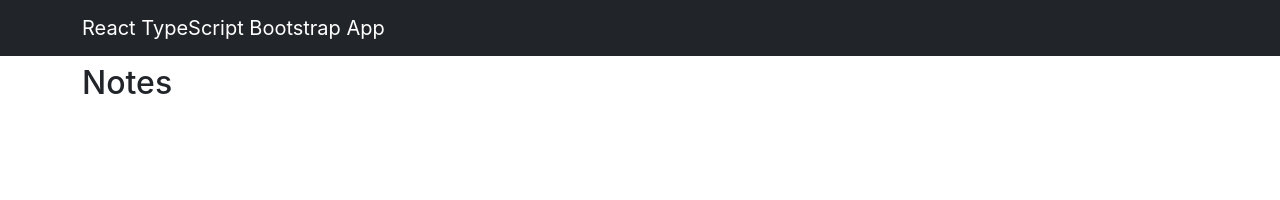
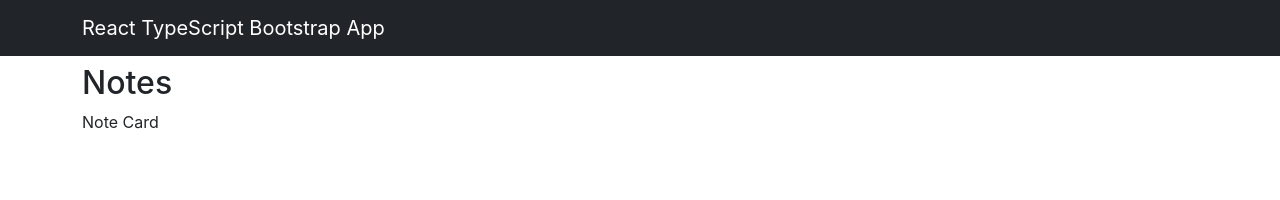
Before and after one commit to abhinav-nath/react-typescript-notes-app, a React (Create React App) app: page / in a window 1280 px wide. Shown: the top 200 px of the page. Built offline with nearby package versions, Linux system fonts and the light colour scheme.

Commit message:
Add note card

```diff
--- a/src/App.tsx
+++ b/src/App.tsx
@@ -22,7 +22,7 @@ function App() {
       <Container className="mt-5">
         <Row>
           <Col>
-            <NotesList />
+            <NotesList notes={notes} />
           </Col>
         </Row>
       </Container>
--- a/src/components/Notes.tsx
+++ b/src/components/Notes.tsx
@@ -1 +1,12 @@
-export {}
+import * as React from "react";
+import { Note } from "../models/Note";
+
+interface INotesProps {
+  note: Note;
+}
+
+const Notes: React.FunctionComponent<INotesProps> = ({ note }) => {
+  return <div>Note Card</div>;
+};
+
+export default Notes;
--- a/src/components/NotesList.tsx
+++ b/src/components/NotesList.tsx
@@ -1,11 +1,22 @@
 import * as React from "react";
+import { Note } from "../models/Note";
+import Notes from "./Notes";
 
-interface INotesListProps {}
+interface INotesListProps {
+  notes: Note[];
+}
 
-const NotesList: React.FunctionComponent<INotesListProps> = (props) => {
+const NotesList: React.FC<INotesListProps> = ({ notes }) => {
+  const renderNotes = (): JSX.Element[] => {
+    return notes.map((note) => {
+      return <Notes key={note.id} note={note} />;
+    });
+  };
+
   return (
     <>
       <h2 className="mt-3">Notes</h2>
+      <div>{renderNotes()}</div>
     </>
   );
 };
```
